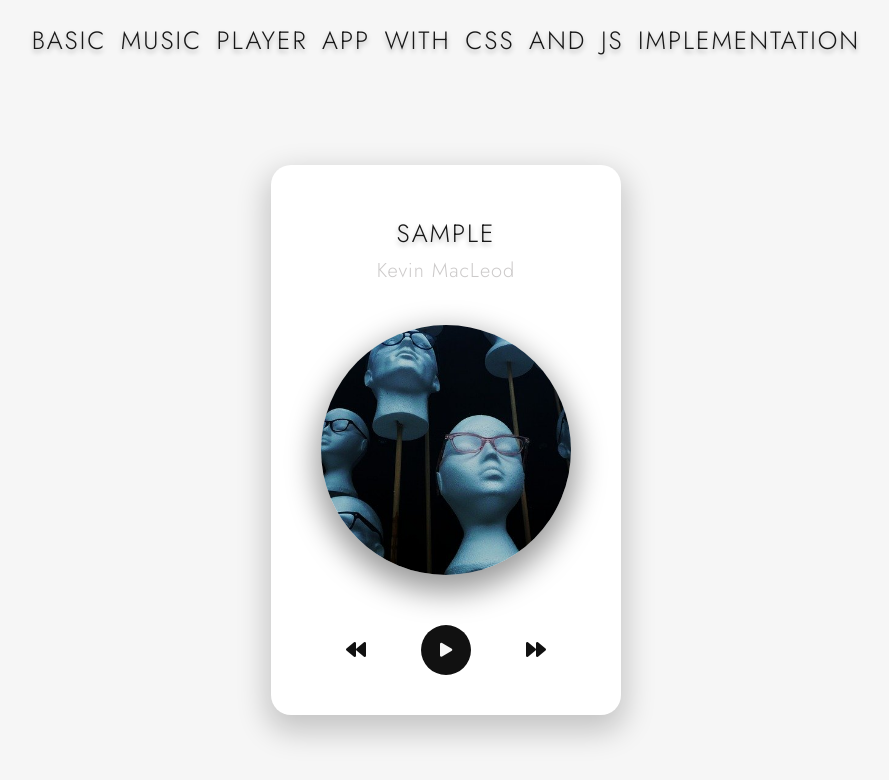
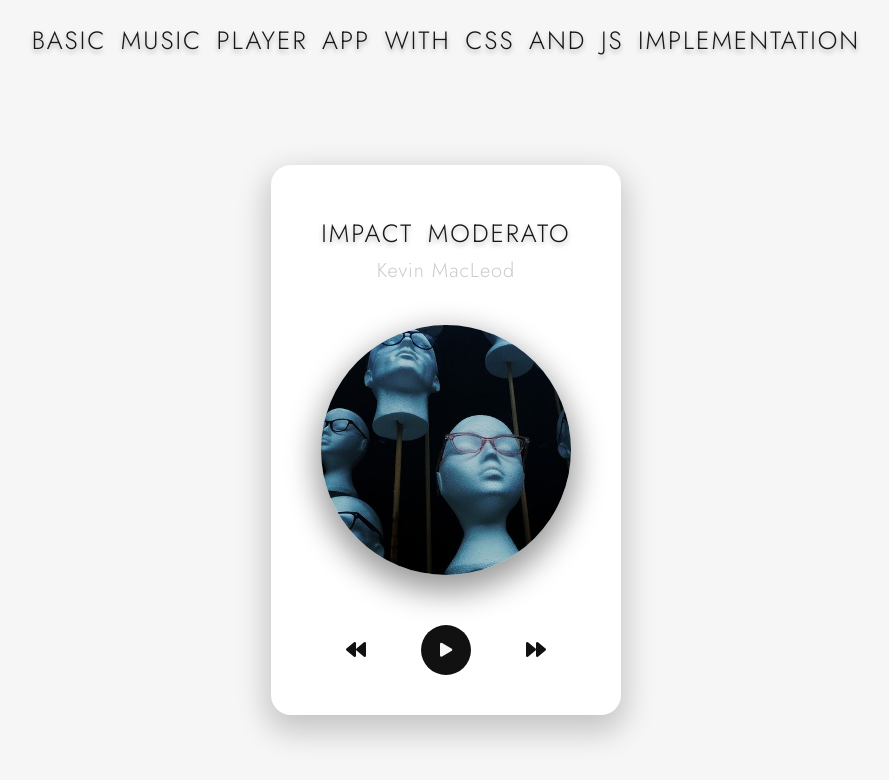
Before and after one commit to abhisanGhimire/music_app, a plain HTML site: page index.html in a window 1280 px wide. Shown: the whole page, without its empty margins (194-1083 px from the left). Drawn offline with Linux system fonts and the light colour scheme.

Commit message:
music_app

```diff
--- a/index.html
+++ b/index.html
@@ -46,7 +46,7 @@
 
         const songs = [{
                 name: "music_1",
-                title: "Sample",
+                title: "Impact Moderato",
                 artist: "Kevin MacLeod"
             },
             {
```
